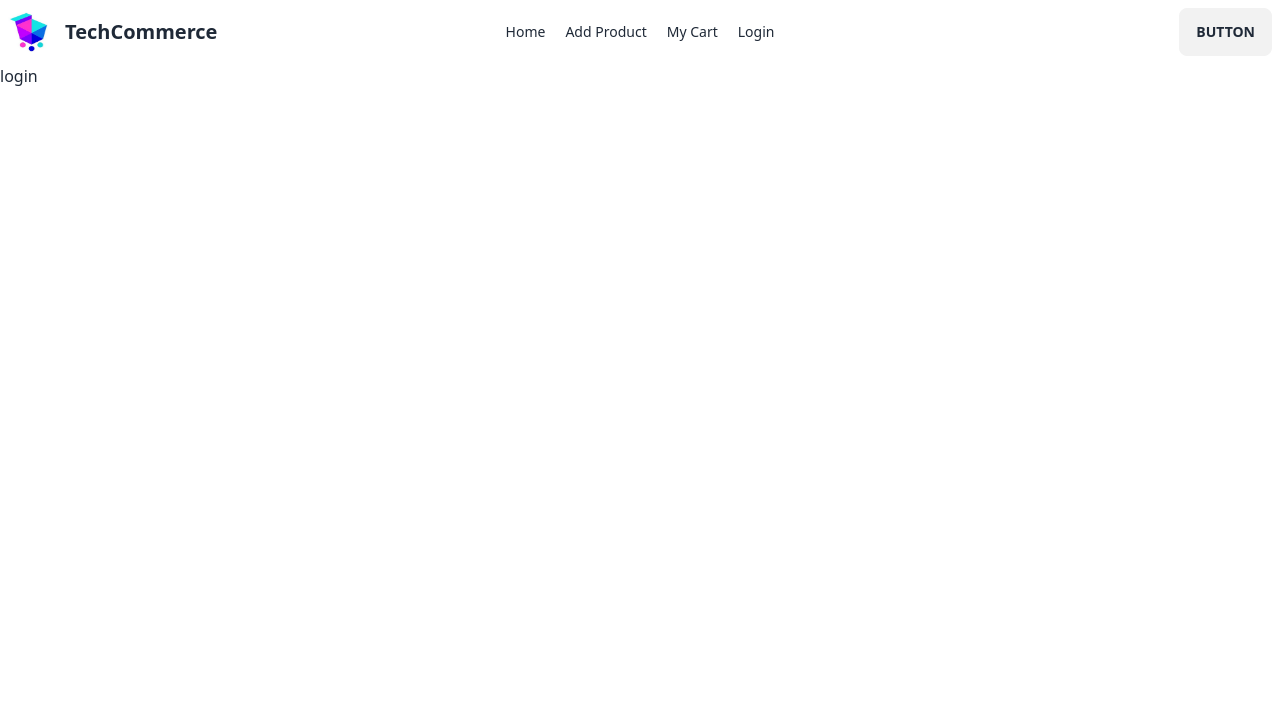
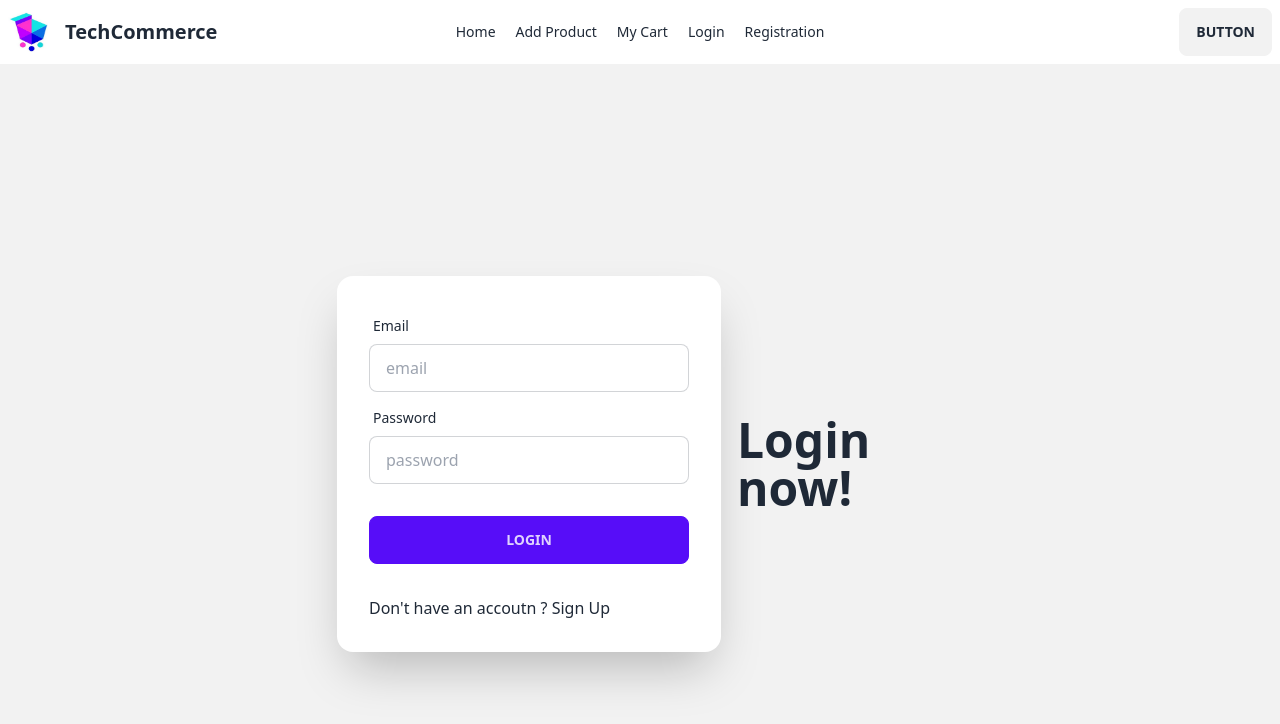
Before and after one commit to Mustafiz82/Assignment-10-TechCommetce-Client-side, a React (Vite) app: page /login in a window 1280 px wide. Shown: the top 724 px of the page. Built offline with nearby package versions, Linux system fonts and the light colour scheme.

Commit message:
firebase registration done

```diff
--- /dev/null
+++ b/Firebase.config.js
@@ -0,0 +1,17 @@
+// Import the functions you need from the SDKs you need
+import { initializeApp } from "firebase/app";
+// TODO: Add SDKs for Firebase products that you want to use
+// https://firebase.google.com/docs/web/setup#available-libraries
+
+// Your web app's Firebase configuration
+const firebaseConfig = {
+  apiKey: "AIzaSyCZkZ96G5FrJ_Z-1Pfw0j1igfVeL_b7aTA",
+  authDomain: "techcommerce-18288.firebaseapp.com",
+  projectId: "techcommerce-18288",
+  storageBucket: "techcommerce-18288.appspot.com",
+  messagingSenderId: "1029059155461",
+  appId: "1:1029059155461:web:8aa1764cefb4ed37d86e6c"
+};
+
+// Initialize Firebase
+export const app = initializeApp(firebaseConfig);
--- a/package.json
+++ b/package.json
@@ -10,6 +10,7 @@
     "preview": "vite preview"
   },
   "dependencies": {
+    "firebase": "^10.5.0",
     "localforage": "^1.10.0",
     "match-sorter": "^6.3.1",
     "react": "^18.2.0",
--- a/src/Component/Header/Nav.jsx
+++ b/src/Component/Header/Nav.jsx
@@ -16,6 +16,9 @@ const Nav = () => {
 			</Link>
 			<Link to="/login">
 				<li>Login</li>
+			</Link>
+			<Link to="/Registration">
+				<li>Registration</li>
 			</Link>
 		</div>
 	);
--- /dev/null
+++ b/src/Context/Context.jsx
@@ -0,0 +1,38 @@
+import { createContext, useState } from "react";
+import { app } from "../../Firebase.config";
+import React from 'react';
+import { getAuth, createUserWithEmailAndPassword, updateProfile, signInWithEmailAndPassword } from "firebase/auth";
+
+
+export const AuthContext = createContext(null)
+const auth = getAuth(app);
+
+
+const Context = ({children}) => {
+    const [user , setUser] = useState(null)
+
+
+
+    const EmailSignUp = (email, password) => {
+		return createUserWithEmailAndPassword(auth, email, password);
+	};
+
+    const EmailSignIn = (email, password) => {
+		return signInWithEmailAndPassword(auth, email, password);
+	};
+
+    const profile = (displayName) => {
+		return updateProfile(auth.currentUser, {
+			displayName: displayName,
+		});
+	};
+
+
+    const obj = {
+        user , EmailSignUp , profile ,EmailSignIn
+	};
+
+    return <AuthContext.Provider value={obj}>{children}</AuthContext.Provider>
+};
+
+export default Context;
--- a/src/Pages/Login/Login.jsx
+++ b/src/Pages/Login/Login.jsx
@@ -1,9 +1,73 @@
-import React from 'react';
+import React, { useContext } from 'react';
+import { Link } from 'react-router-dom';
+import { AuthContext } from '../../Context/Context';
 
 const Login = () => {
+    const {EmailSignIn} = useContext(AuthContext)
+
+
+
+    const handleSubmit = (e) => {
+        e.preventDefault()
+        const Email = e.target.Email.value
+        const Pass = e.target.Pass.value
+
+        console.log( Email , Pass )
+
+        EmailSignIn(Email , Pass )
+
+    }
+
     return (
         <div>
-            <h1>login</h1>
+
+			<div className="hero min-h-screen bg-base-200">
+				<div className="hero-content flex-col lg:flex-row-reverse">
+					<div className="text-center lg:text-left">
+						<h1 className="text-5xl font-bold">Login now!</h1>
+
+					</div>
+					<div className="card flex-shrink-0 w-full max-w-sm shadow-2xl bg-base-100">
+						<form onSubmit={handleSubmit} className="card-body">
+
+							<div className="form-control">
+								<label className="label">
+									<span className="label-text">Email</span>
+								</label>
+								<input
+									type="email"
+									placeholder="email"
+                                    name="Email"
+									className="input input-bordered"
+									required
+								/>
+							</div>
+							<div className="form-control">
+								<label className="label">
+									<span className="label-text">Password</span>
+								</label>
+
+								<input
+									type="password"
+									placeholder="password"
+									className="input input-bordered"
+									required
+                                    name="Pass"
+								/>
+
+							</div>
+							<div className="form-control mt-6">
+								<button type="submit" className="btn btn-primary">
+									Login
+								</button>
+							</div>
+							<div className="form-control mt-6">
+								<h1>Don't have an accoutn ? <Link to="/Registration">Sign Up</Link></h1>
+							</div>
+						</form>
+					</div>
+				</div>
+			</div>
         </div>
     );
 };
--- a/src/Pages/MyCart/Cart.jsx
+++ b/src/Pages/MyCart/Cart.jsx
@@ -8,14 +8,22 @@ import fullStar from "../../assets/2184494.png";
 const Cart = ({item}) => {
     const {ProductName ,BrandName , ProductRating ,Price, ShortDescription , Type ,imageUrl ,_id } = item;
 
-    const [product , setProduct ] = useState([])
 
-    useEffect(() =>{
-        fetch(`http://localhost:5144/Cart`)
-        .then(res => res.json())
-        .then(data => setProduct(data))
+    const handleDelete = () =>{
+        fetch(`http://localhost:5144/Card/${_id}` ,{
+            method : "DELETE"
 
-    },[])
+
+          })
+          .then(res => res.json())
+          .then(data => {
+            console.log(data );
+
+          })
+    }
+
+
+
 
     return (
         <div>
@@ -58,7 +66,7 @@ const Cart = ({item}) => {
                 <p>price : ${Price}</p>
                     </div>
                     <div className="flex gap-5">
-                        <button className="btn w-full  btn-primary"> Remove from cart</button>
+                        <button onClick={handleDelete} className="btn w-full  btn-primary"> Remove from cart</button>
                     </div>
 
 				</div>
--- a/src/Pages/Products/Products.jsx
+++ b/src/Pages/Products/Products.jsx
@@ -12,11 +12,11 @@ const Products = () => {
         .then(data => setProduct(data))
 
     },[])
+    const filteredProducted = product.filter(item => item.BrandName == Name)
 
     // const {Name} = useParams()
-    console.log(Name);
-    const filteredProducted = product.filter(item => item.BrandName == Name)
-    console.log(filteredProducted);
+    // console.log(Name);
+    // console.log(filteredProducted);
     return (
         <div className='grid grid-cols-4 gap-5'>
             {
--- /dev/null
+++ b/src/Pages/Registration/Registration.jsx
@@ -0,0 +1,116 @@
+import React, { useContext, useState } from "react";
+import { Link } from "react-router-dom";
+import { AuthContext } from "../../Context/Context";
+
+const Registration = () => {
+	const [error, setError] = useState("");
+
+    const {EmailSignUp , profile} = useContext(AuthContext)
+    // console.log(EmailSignUp);
+
+	const handleSubmit = (e) => {
+		e.preventDefault();
+		const name = e.target.Name.value;
+		const Email = e.target.Email.value;
+		const Pass = e.target.Pass.value;
+
+		const patternPass =
+			/^(?=.*[A-Z])(?=.*[!@#$%^&*()_+~\-=/\\{}\[\]|;:'",.<>?`]).{6,}$/;
+		const isValidPass = patternPass.test(Pass);
+
+		if (!isValidPass) {
+			setError(
+				"The password must be a minimum of 6 characters in length, include at least one uppercase letter, and have at least one special character. "
+			);
+			return;
+		} else {
+
+            EmailSignUp(Email , Pass)
+            .then(result => {
+                const user = result.user
+                profile(name)
+						.then()
+						.catch((error) => setError(error));
+                console.log(user);
+            })
+            .catch(error => setError(error.message))
+		}
+	};
+
+	return (
+		<div>
+			<div className="hero min-h-screen bg-base-200">
+				<div className="hero-content flex-col lg:flex-row-reverse">
+					<div className="text-center lg:text-left">
+						<h1 className="text-5xl font-bold">
+							Registration now!
+						</h1>
+					</div>
+					<div className="card flex-shrink-0 w-full max-w-sm shadow-2xl bg-base-100">
+						<form
+							onSubmit={handleSubmit}
+							className="card-body"
+						>
+							<div className="form-control">
+								<label className="label">
+									<span className="label-text">Name</span>
+								</label>
+								<input
+									type="text"
+									placeholder="Name"
+									name="Name"
+									className="input input-bordered"
+									required
+								/>
+							</div>
+							<div className="form-control">
+								<label className="label">
+									<span className="label-text">Email</span>
+								</label>
+								<input
+									type="email"
+									placeholder="email"
+									name="Email"
+									className="input input-bordered"
+									required
+								/>
+							</div>
+							<div className="form-control">
+								<label className="label">
+									<span className="label-text">Password</span>
+								</label>
+
+								<input
+									type="password"
+									placeholder="password"
+									className="input input-bordered"
+									required
+									name="Pass"
+								/>
+							</div>
+                            <div>
+                                <p>{error}</p>
+                            </div>
+							<div className="form-control mt-6">
+								<button
+									type="submit"
+									className="btn btn-primary"
+								>
+									Registration
+								</button>
+							</div>
+							<div className="form-control mt-6">
+								<h1>
+									Already have an accoutn ?{" "}
+									<Link to="/login">Sign in</Link>
+								</h1>
+							</div>
+						</form>
+					</div>
+				</div>
+			</div>
+		</div>
+	);
+};
+
+export default Registration;
--- a/src/Router/Route.jsx
+++ b/src/Router/Route.jsx
@@ -8,6 +8,7 @@ import Home from "../Pages/Home/Home";
 import ProductDetail from "../Pages/ProductDetail/ProductDetail";
 import UpdateProduct from "../MainLayout/UpdateProduct/UpdateProduct";
 import Carts from "../Pages/MyCart/Carts";
+import Registration from "../Pages/Registration/Registration";
 
 export const router = createBrowserRouter([
 	{
@@ -32,6 +33,10 @@ export const router = createBrowserRouter([
 				element: <Login></Login>,
 			},
 			{
+				path: "/Registration",
+				element: <Registration></Registration>
+			},
+			{
 				path: "/:Name",
 				element: <Products></Products>,
 			},
--- a/src/main.jsx
+++ b/src/main.jsx
@@ -4,9 +4,10 @@ import App from "./App.jsx";
 import "./index.css";
 import { router } from "./Router/Route.jsx";
 import { RouterProvider } from "react-router-dom";
+import Context from "./Context/Context.jsx";
 
 ReactDOM.createRoot(document.getElementById("root")).render(
 	<React.StrictMode>
-		<RouterProvider router={router} />
+		<Context><RouterProvider router={router} /></Context>
 	</React.StrictMode>
 );
```
Also changed, not shown: 1 other file (tests, documents, lock files or other folders).
